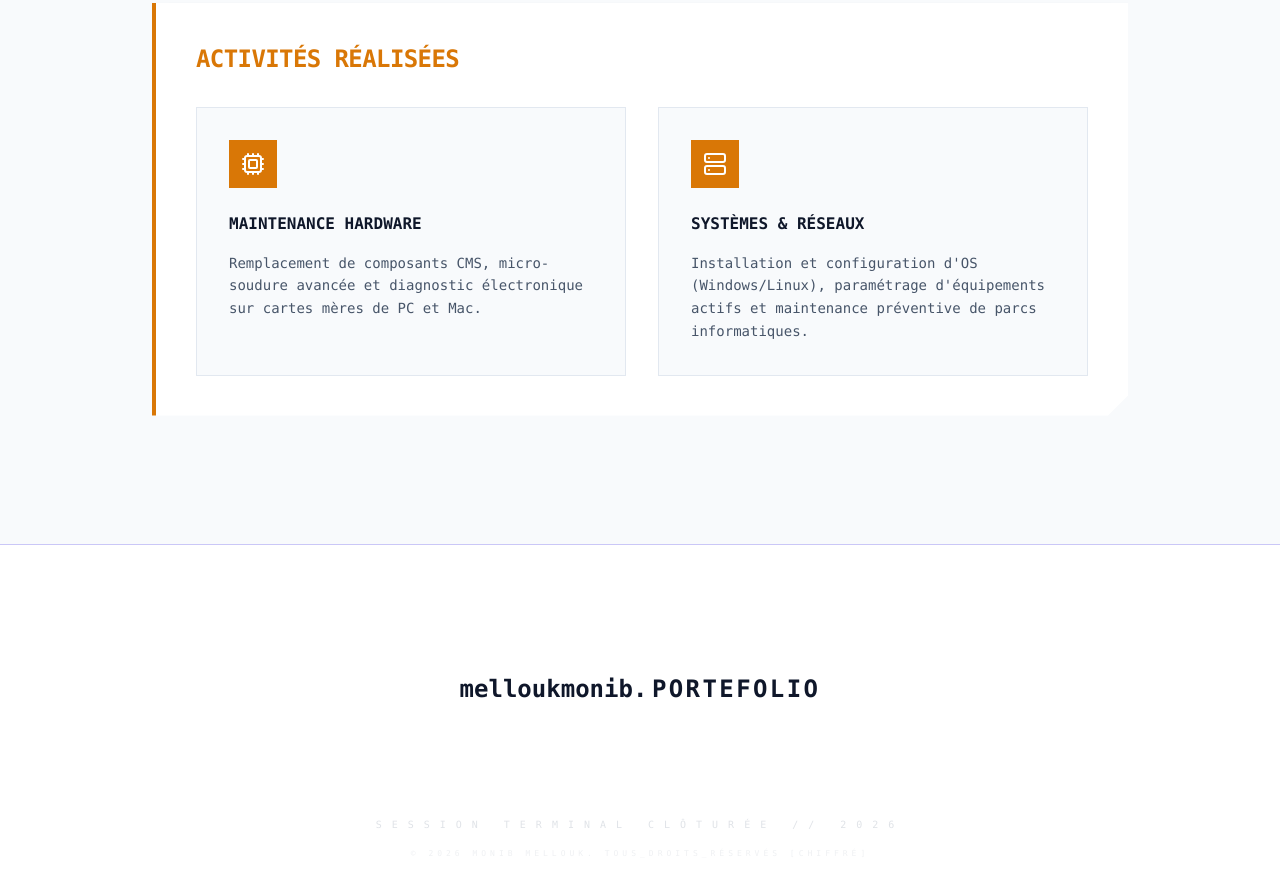
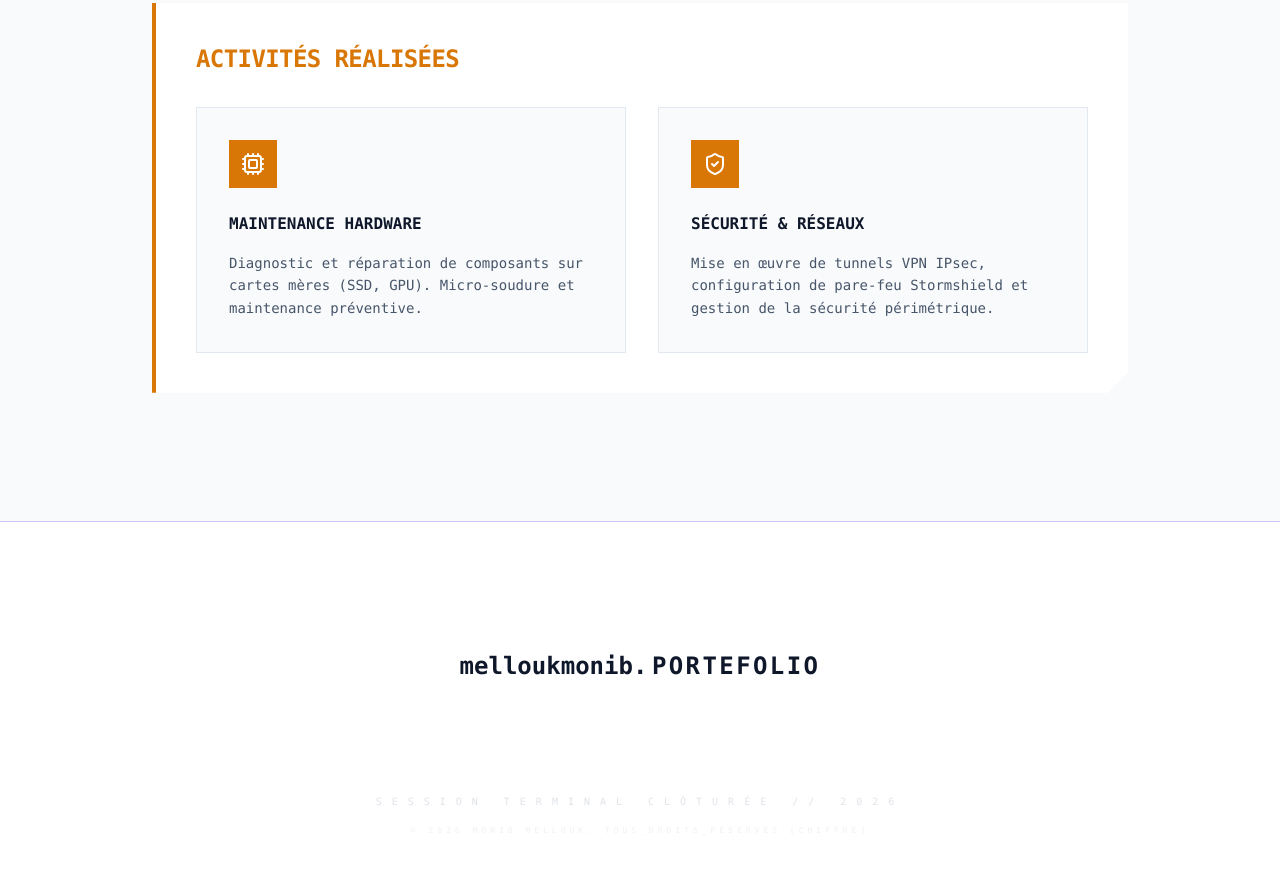
Before and after one commit to MelloukMonib/MelloukMonib.github.io, a website built with Vite: page synthese.html in a window 1280 px wide. Shown: the part 1586-2480 px from the top of the page. Built offline with nearby package versions, Linux system fonts and the light colour scheme; some icons are missing.

Commit message:
Revise hardware maintenance and network security details
Updated content for hardware maintenance and network security sections.

```diff
--- a/synthese.html
+++ b/synthese.html
@@ -50,9 +50,9 @@
                 <div class="flex-shrink-0">
                     <a href="index.html" class="text-xl font-black group font-mono flex items-center gap-2">
                         <div class="w-8 h-8 bg-indigo-600 flex items-center justify-center text-white shadow-lg">
-                            <i data-lucide="cpu" class="w-5 h-5"></i>
+                            <i data-lucide="user-round" class="w-5 h-5"></i>
                         </div>
-                        <span class="glitch-text text-slate-900 dark:text-white" data-text="mellouk">mellouk</span><span class="glitch-text text-slate-900 dark:text-white" data-text="monib.">monib.</span><span class="glitch-text" data-text="portefolio">portefolio</span>
+                        <span class="glitch-text text-slate-900 dark:text-white" data-text="Mellouk-Monib.portefolio">Mellouk-Monib.portefolio</span>
                     </a>
                 </div>
                 <div class="hidden md:flex items-center space-x-8">
@@ -181,14 +181,14 @@
                                 <div class="w-12 h-12 bg-amber-600 flex items-center justify-center text-white mb-6"><i data-lucide="cpu"></i></div>
                                 <h4 class="font-black mb-4 uppercase text-slate-900 dark:text-white font-mono">Maintenance Hardware</h4>
                                 <p class="text-sm text-slate-600 dark:text-slate-400 font-mono leading-relaxed">
-                                    Remplacement de composants CMS, micro-soudure avancée et diagnostic électronique sur cartes mères de PC et Mac.
+                                    Diagnostic et réparation de composants sur cartes mères (SSD, GPU). Micro-soudure et maintenance préventive.
                                 </p>
                             </div>
                             <div class="p-8 bg-slate-50 dark:bg-slate-900/50 border border-slate-200 dark:border-slate-700 group hover:border-amber-500 transition-all">
-                                <div class="w-12 h-12 bg-amber-600 flex items-center justify-center text-white mb-6"><i data-lucide="server"></i></div>
-                                <h4 class="font-black mb-4 uppercase text-slate-900 dark:text-white font-mono">Systèmes & Réseaux</h4>
+                                <div class="w-12 h-12 bg-amber-600 flex items-center justify-center text-white mb-6"><i data-lucide="shield-check"></i></div>
+                                <h4 class="font-black mb-4 uppercase text-slate-900 dark:text-white font-mono">Sécurité & Réseaux</h4>
                                 <p class="text-sm text-slate-600 dark:text-slate-400 font-mono leading-relaxed">
-                                    Installation et configuration d'OS (Windows/Linux), paramétrage d'équipements actifs et maintenance préventive de parcs informatiques.
+                                    Mise en œuvre de tunnels VPN IPsec, configuration de pare-feu Stormshield et gestion de la sécurité périmétrique.
                                 </p>
                             </div>
                         </div>
```
